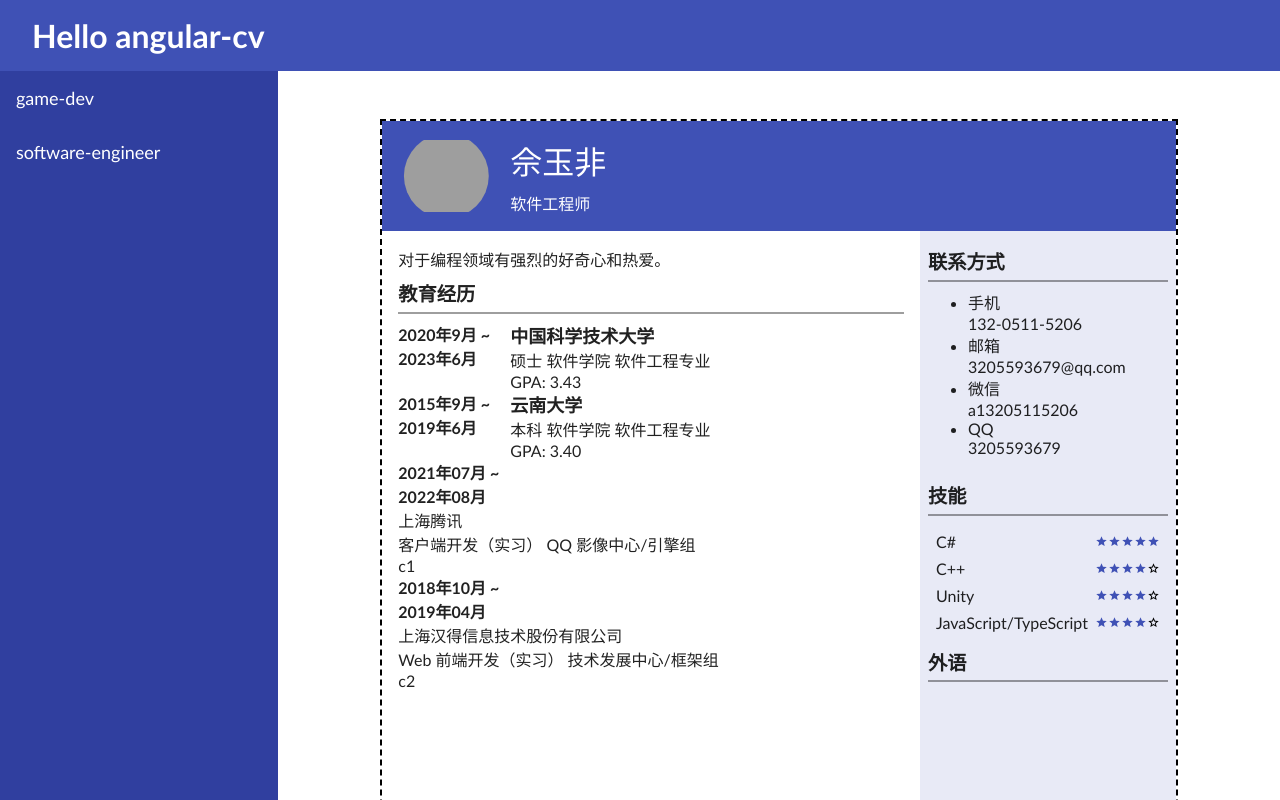
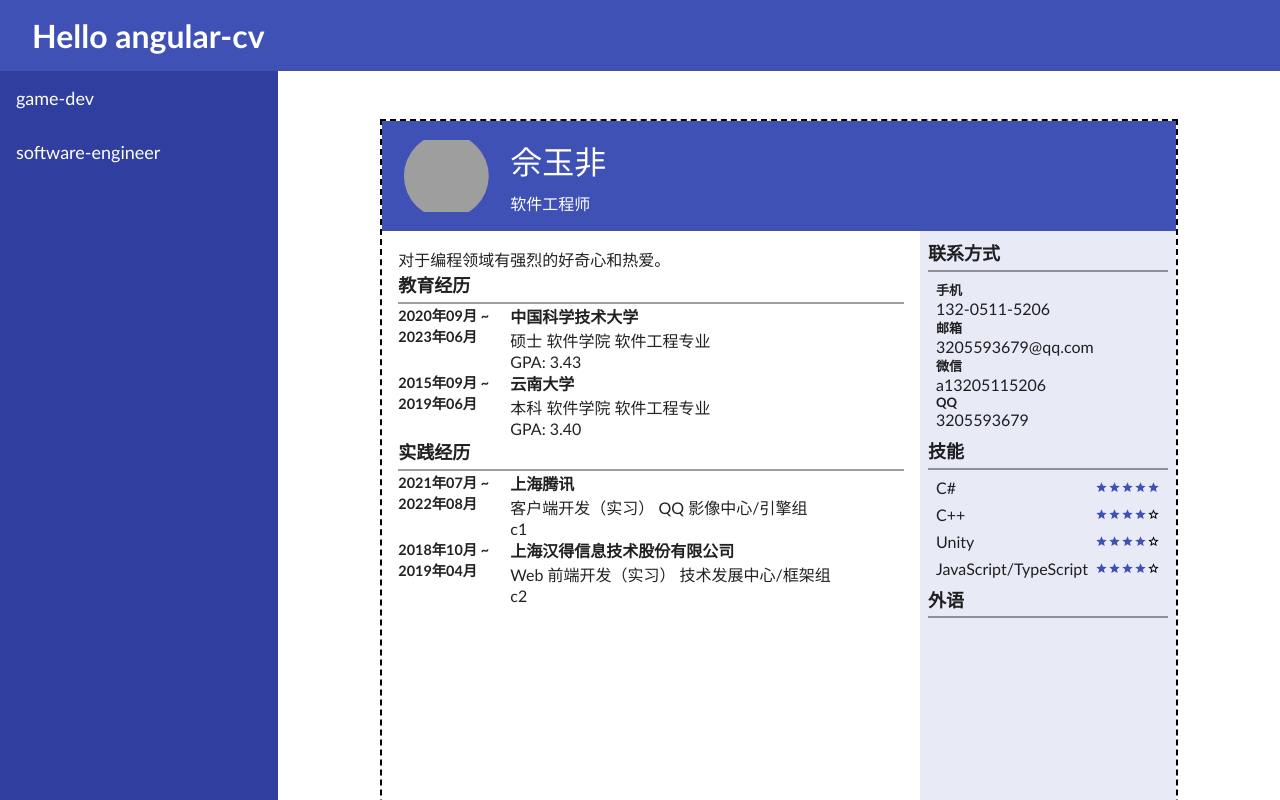
Before and after one commit to SnekTech/angular-cv, an Angular app: page /software-engineer in a window 1280 px wide. Shown: the top 800 px of the page. Built offline with nearby package versions, Linux system fonts and the light colour scheme; grey boxes are pictures that could not be loaded.

Commit message:
update some style

```diff
--- a/src/app/cv/contact/contact.component.html
+++ /dev/null
@@ -1,8 +0,0 @@
-<app-title-underlined>联系方式</app-title-underlined>
-
-<ul>
-  <li *ngFor="let contact of contacts;">
-    <div>{{contact.name}}</div>
-    <div>{{contact.value}}</div>
-  </li>
-</ul>
--- a/src/app/cv/contact/contact.component.scss
+++ /dev/null
@@ -1,3 +0,0 @@
-ul {
-  margin-top: 0;
-}
--- a/src/app/cv/contact/contact.component.ts
+++ b/src/app/cv/contact/contact.component.ts
@@ -8,8 +8,27 @@ import {ContactItem} from "./contactItem";
   selector: 'app-contact',
   standalone: true,
   imports: [CommonModule, TitleUnderlinedComponent],
-  templateUrl: './contact.component.html',
-  styleUrls: ['./contact.component.scss']
+  template: `
+      <app-title-underlined>联系方式</app-title-underlined>
+      <ul class="items">
+          <li *ngFor="let contact of contacts;">
+              <div class="name">{{contact.name}}</div>
+              <div>{{contact.value}}</div>
+          </li>
+      </ul>
+  `,
+  styles: [`
+    .items {
+      margin: 0;
+      padding: 0.5rem;
+      list-style: none;
+
+      .name {
+        font-weight: bold;
+        font-size: small;
+      }
+    }
+  `]
 })
 export class ContactComponent {
   contacts: ContactItem[];
--- a/src/app/cv/date-range.component.ts
+++ b/src/app/cv/date-range.component.ts
@@ -16,6 +16,7 @@ export type DateRange = {
         --flexBasis: 7rem;
         flex-basis: var(--flexBasis);
         font-weight: bold;
+        font-size: 0.9rem;
       }
     </style>
 
--- a/src/app/cv/education/education.component.scss
+++ b/src/app/cv/education/education.component.scss
@@ -3,6 +3,6 @@
 
   .university {
     font-weight: bold;
-    font-size: large;
+    font-size: medium;
   }
 }
--- a/src/app/cv/education/education.service.ts
+++ b/src/app/cv/education/education.service.ts
@@ -16,8 +16,8 @@ export const syfEducationItems: EducationItem[] = [
   {
     university: "中国科学技术大学",
     dateRange: {
-      from: '2020年9月',
-      to: '2023年6月'
+      from: '2020年09月',
+      to: '2023年06月'
     },
     city: "苏州",
     major: "软件工程",
@@ -29,8 +29,8 @@ export const syfEducationItems: EducationItem[] = [
   {
     university: "云南大学",
     dateRange: {
-      from: '2015年9月',
-      to: '2019年6月'
+      from: '2015年09月',
+      to: '2019年06月'
     },
     city: "昆明",
     major: "软件工程",
--- a/src/app/cv/experience/experience-item.component.ts
+++ b/src/app/cv/experience/experience-item.component.ts
@@ -8,16 +8,21 @@ import {ExperienceInfo} from "./experience.interface";
   standalone: true,
   imports: [CommonModule, DateRangeComponent],
   template: `
-      <div class="date-range">
-          <app-date-range [range]="info.dateRange"></app-date-range>
+      <app-date-range [range]="info.dateRange"></app-date-range>
+      <div class="content">
+          <div class="company">{{info.company}}</div>
+          <div>{{info.job}} {{info.department}}</div>
+          <ng-container *ngTemplateOutlet="content"></ng-container>
       </div>
-      <div class="content">
-          <div>{{info.company}}</div>
-          <div>{{info.job}} {{info.department}}</div>
-          <ng-container [ngTemplateOutlet]="content"></ng-container>
-      </div>
-
   `,
+  styles: [`
+    :host {
+      display: flex;
+    }
+    .company {
+      font-weight: bold;
+    }
+  `]
 })
 export class ExperienceItemComponent {
   @Input() info!: ExperienceInfo;
--- a/src/app/cv/experience/experience.component.ts
+++ b/src/app/cv/experience/experience.component.ts
@@ -4,12 +4,14 @@ import {DateRangeComponent} from "../date-range.component";
 import {ExperienceInfo} from "./experience.interface";
 import {CvDataService} from "../cvData.service";
 import {ExperienceItemComponent} from "./experience-item.component";
+import {TitleUnderlinedComponent} from "../title-underlined/title-underlined.component";
 
 @Component({
   selector: 'app-experience',
   standalone: true,
-  imports: [CommonModule, DateRangeComponent, ExperienceItemComponent],
+  imports: [CommonModule, DateRangeComponent, ExperienceItemComponent, TitleUnderlinedComponent],
   template: `
+    <app-title-underlined>实践经历</app-title-underlined>
     <div *ngFor="let content of [c1, c2]; let i = index;">
       <app-experience-item [info]="experiences[i]" [content]="content"></app-experience-item>
     </div>
--- a/src/app/cv/title-underlined/title-underlined.component.ts
+++ b/src/app/cv/title-underlined/title-underlined.component.ts
@@ -15,10 +15,9 @@ import { CommonModule } from '@angular/common';
     :host {
       display: flex;
       flex-direction: column;
-      padding: 0.5rem 0;
 
       font-weight: bolder;
-      font-size: larger;
+      font-size: large;
 
       .line {
         background-color: var(--on-surface-disabled);
```
